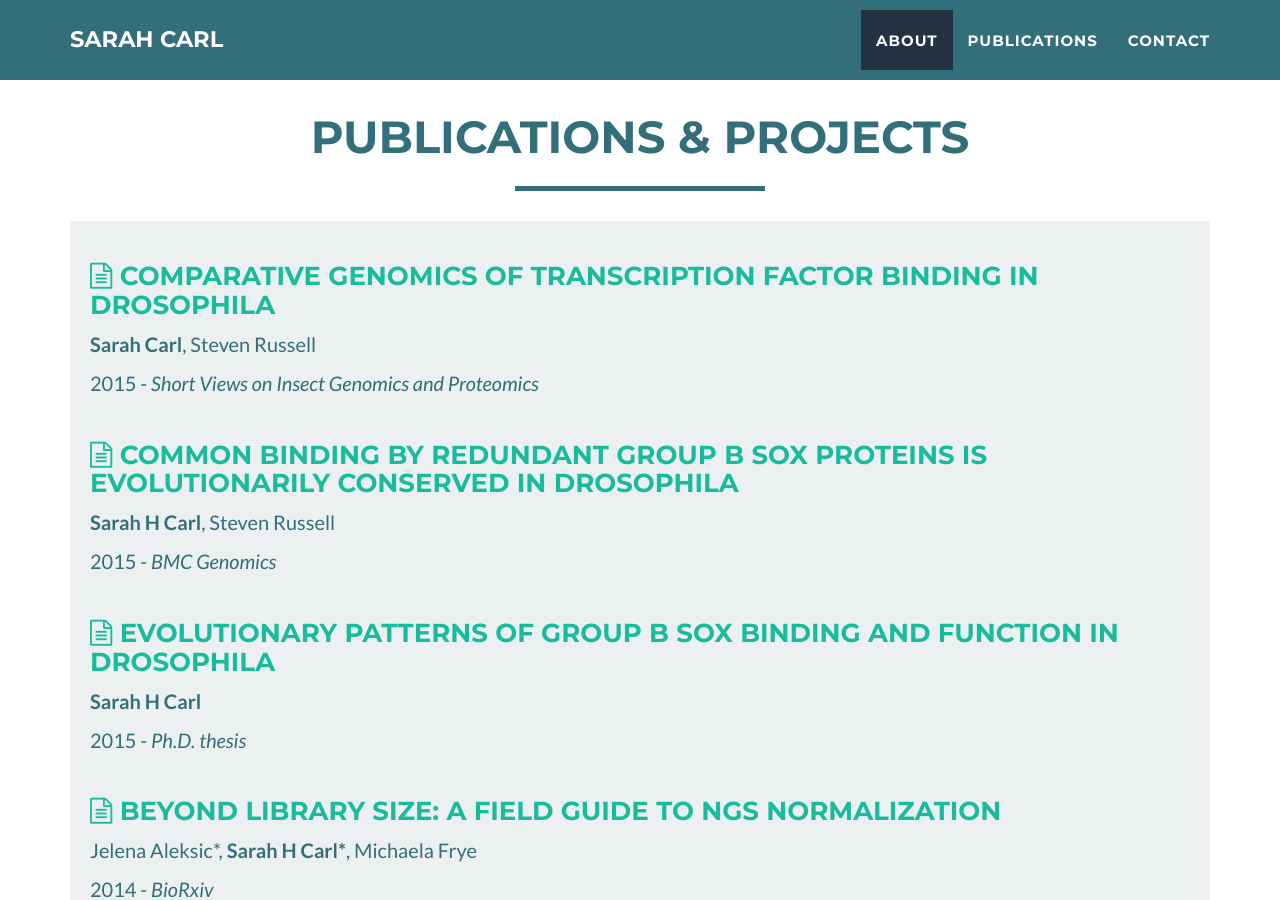
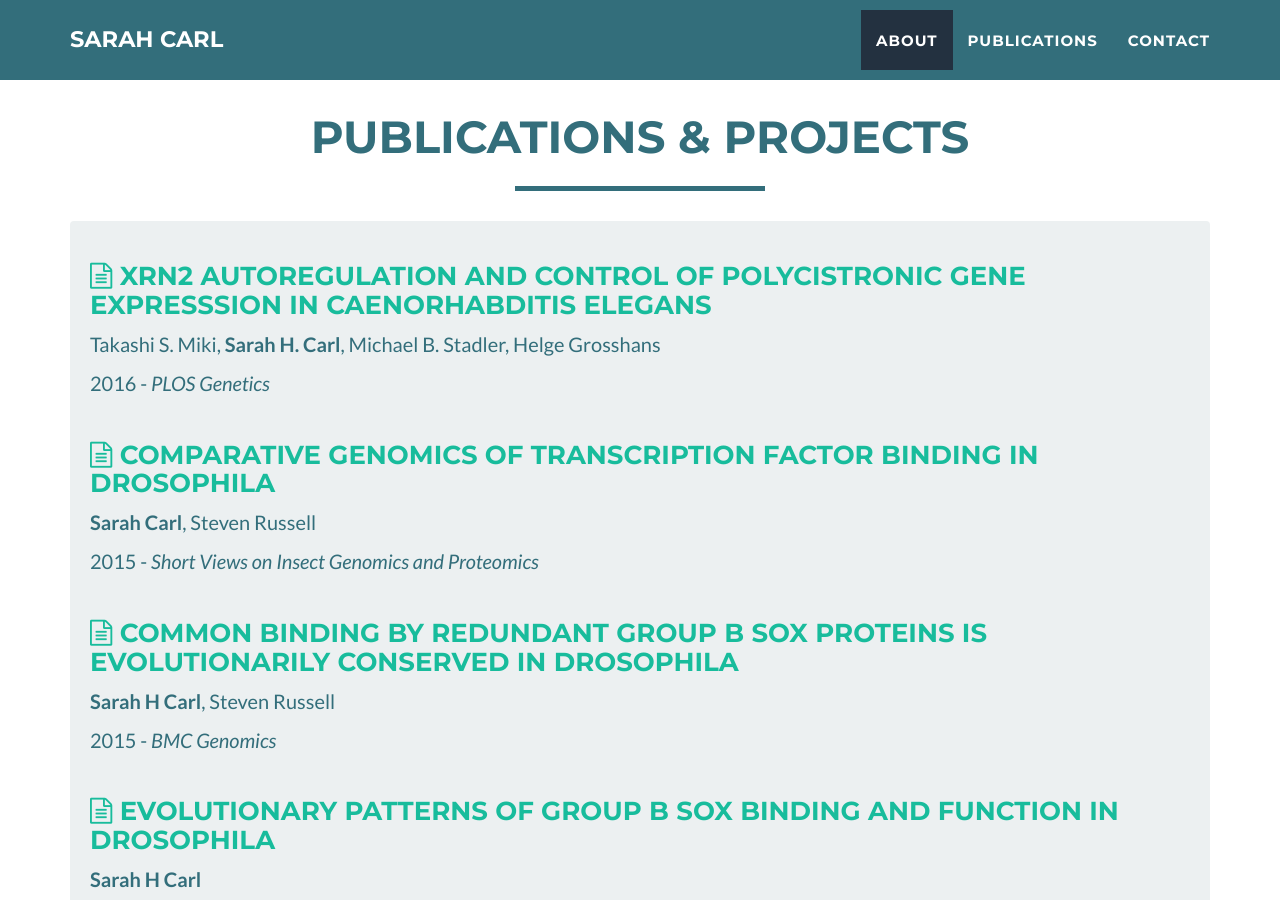
Before and after one commit to sarahhcarl/sarahcarl, a Jekyll site: the page built from index.html, in a window 1280 px wide and 900 px high, scrolled down 1110 px. Built offline with Jekyll 4.4.1, drawn with Linux system fonts in a browser that asks for light colours.

Commit message:
Updated publications

```diff
--- a/_includes/portfolio_grid.html
+++ b/_includes/portfolio_grid.html
@@ -9,6 +9,12 @@
                 </div>
             </div>
             <div class="well">
+		<h3><a href="http://journals.plos.org/plosgenetics/article?id=10.1371/journal.pgen.1006313"><span class="fa fa-file-text-o"></span> XRN2 Autoregulation and Control of Polycistronic Gene Expresssion in Caenorhabditis elegans</a></h3>
+		<p>Takashi S. Miki, <strong>Sarah H. Carl</strong>, Michael B. Stadler, Helge Grosshans</p>
+		<p>2016 - <em>PLOS Genetics</em></p>
+
+			<hr>
+
 		<h3><a href="http://link.springer.com/chapter/10.1007/978-3-319-24235-4_7"><span class="fa fa-file-text-o"></span> Comparative Genomics of Transcription Factor Binding in Drosophila</a></h3>
 		<p><strong>Sarah Carl</strong>, Steven Russell</p>
 		<p>2015 - <em>Short Views on Insect Genomics and Proteomics</em></p>
```
